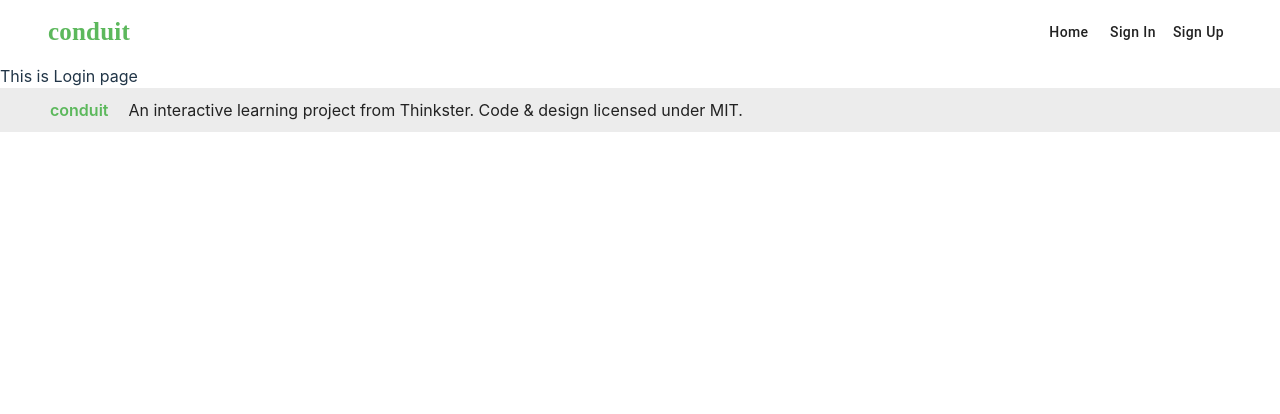
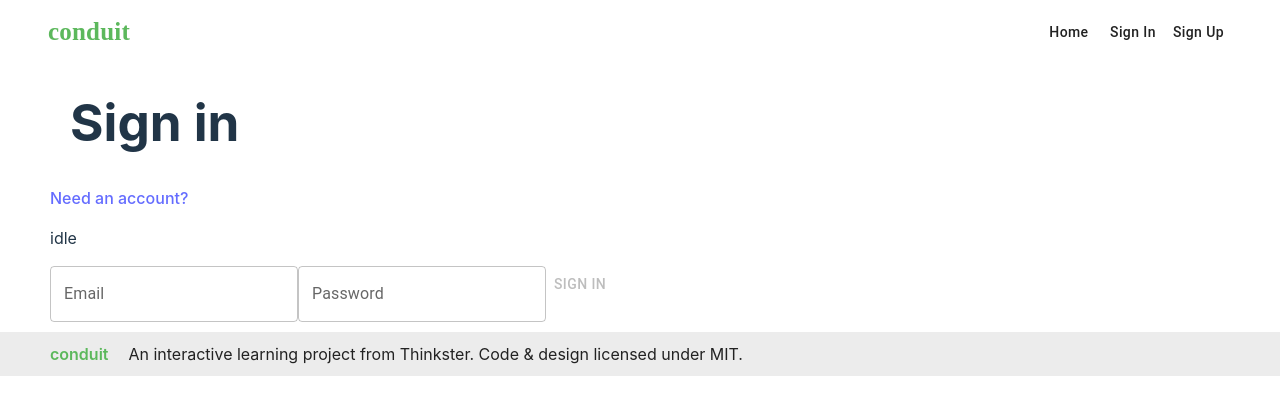
Before and after one commit to Huyyyyyyyy/conduit, a React (Vite) app in the folder fe-ui/: page /login in a window 1280 px wide. Shown: the top 414 px of the page. Built offline with nearby package versions, Linux system fonts and the light colour scheme.

Commit message:
feat : sign in page

```diff
--- a/fe-ui/src/apis/user.ts
+++ b/fe-ui/src/apis/user.ts
@@ -13,6 +13,6 @@ export const createUser = async (createUserInput: TCreateUser) => {
 
 export const getUser = async (userLoginInput: TUserLogin) => {
   const response = await axios.post(`${BASE_URL}/auth/sign-in`, userLoginInput);
-  console.log(response.data);
-  return response.data;
+  console.log(response);
+  return response;
 };
--- /dev/null
+++ b/fe-ui/src/components/Login/LoginForm.tsx
@@ -0,0 +1,52 @@
+import { Button, TextField } from "@mui/material";
+import { Form, Link } from "react-router-dom";
+import { useUser } from "../../hooks/useUser";
+
+const LoginForm = () => {
+  const { get, userLogin, handleLoginChange, status, loginStatus } = useUser();
+  return (
+    <>
+      <h1>Sign in</h1>
+      <p>
+        <Link to={"/home"}>
+          <span>Need an account?</span>
+        </Link>
+      </p>
+      <p>{status}</p>
+      <Form onSubmit={get}>
+        <TextField
+          id="outlined-basic email-input"
+          label="Email"
+          variant="outlined"
+          type="email"
+          name="email"
+          value={userLogin?.email}
+          onChange={handleLoginChange}
+        />
+        <TextField
+          id="outlined-basic password-input"
+          label="Password"
+          variant="outlined"
+          name="password"
+          value={userLogin?.password}
+          type="password"
+          onChange={handleLoginChange}
+        />
+        <Button
+          type="submit"
+          disabled={
+            userLogin.email === "" ||
+            userLogin.password === "" ||
+            status === "loading"
+              ? true
+              : false
+          }
+        >
+          {status === "loading" ? "Loading..." : "Sign in"}
+        </Button>
+      </Form>
+    </>
+  );
+};
+
+export default LoginForm;
--- a/fe-ui/src/hooks/useUser.ts
+++ b/fe-ui/src/hooks/useUser.ts
@@ -1,35 +1,49 @@
 import { useState } from "react";
-import { TCreateUser, TUser, TUserLogin, TUserStatus } from "../types/user";
-import { createUser, getUser } from "../apis/user";
+import { TUser, TUserLogin, TUserStatus } from "../types/user";
+import { getUser } from "../apis/user";
 
 export function useUser() {
   const [status, setStatus] = useState<TUserStatus>("idle");
   const [user, setUser] = useState<TUser | null>(null);
-  const [login, setLogin] = useState(false);
+  const [userLogin, setUserLogin] = useState<TUserLogin>({
+    email: "",
+    password: "",
+  });
+  const [loginStatus, setLoginStatus] = useState("");
 
-  const get = async (userLoginType: TUserLogin) => {
-    try {
-      setStatus("loading");
-      const user = await getUser(userLoginType);
-      setUser(user);
-      setStatus("success");
-      setLogin(true);
-    } catch (error) {
-      setStatus("error");
+  const get = async (e: React.FormEvent) => {
+    e.preventDefault();
+    if (userLogin) {
+      try {
+        setStatus("loading");
+        const response = await getUser(userLogin);
+        setUser(response.data);
+        setLoginStatus(response.data.message);
+        setStatus("success");
+      } catch (error) {
+        console.log(error)
+        setStatus("error");
+      }
     }
   };
 
-  const create = async (userCreateType: TCreateUser) => {
-    try {
-      setStatus("loading");
-      const user = await createUser(userCreateType);
-      setUser(user);
-      setStatus("success");
-      setLogin(true);
-    } catch (error) {
-      setStatus("error");
-    }
+  const handleLoginChange = (
+    e: React.ChangeEvent<HTMLInputElement | HTMLTextAreaElement>
+  ) => {
+    const { name, value } = e.target;
+    setUserLogin((prev) => ({
+      ...prev,
+      [name]: value,
+    }));
   };
 
-  return { user, setUser, get, create, status, isLogin: login };
+  return {
+    user,
+    setUser,
+    userLogin,
+    handleLoginChange,
+    get,
+    status,
+    loginStatus,
+  };
 }
--- a/fe-ui/src/pages/LoginPage.tsx
+++ b/fe-ui/src/pages/LoginPage.tsx
@@ -1,5 +1,15 @@
+import { Box } from "@mui/material";
+
+import LoginForm from "../components/Login/LoginForm";
+
 const LoginPage = () => {
-  return <div>This is Login page</div>;
+  return (
+    <div className="login-form" style={{ padding: "10px 50px" }}>
+      <Box>
+        <LoginForm></LoginForm>
+      </Box>
+    </div>
+  );
 };
 
 export default LoginPage;
```
